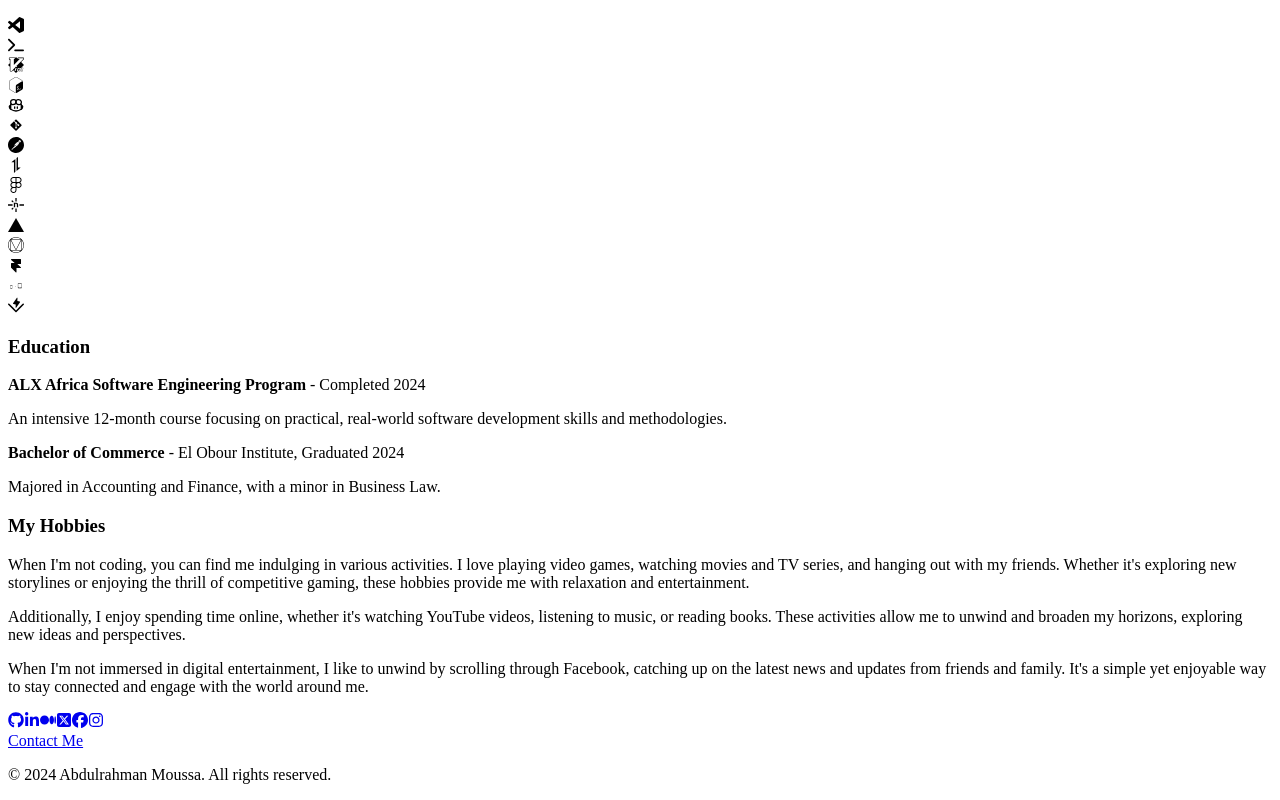
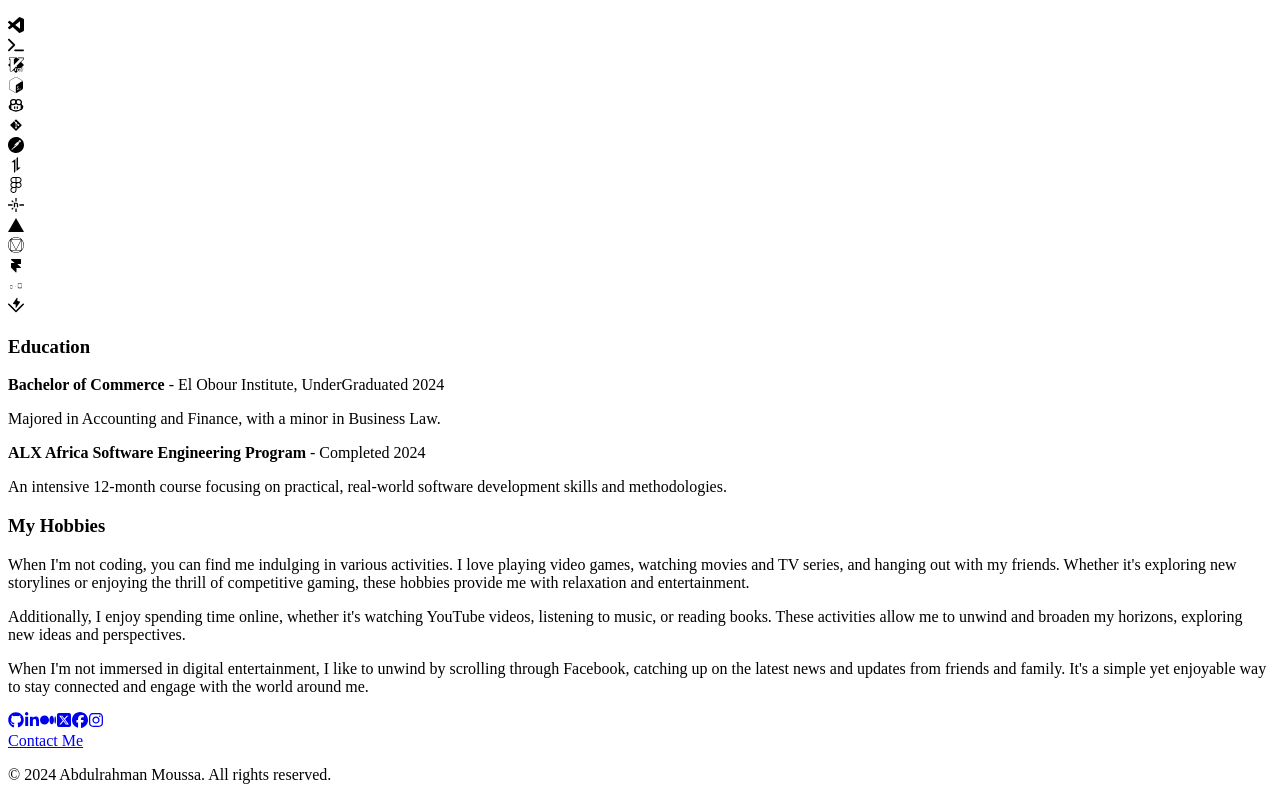
Before and after one commit to 3bdulrahmn69/Portfolio_v3, a React (Vite) app: page /about in a window 1280 px wide. Shown: the part 3180-3980 px from the top of the page. Built offline with nearby package versions, Linux system fonts and the light colour scheme; the HTML template or start-up script is replaced by a standard one.

Commit message:
enhnce Educarion - About Page

```diff
--- a/src/pages/About.jsx
+++ b/src/pages/About.jsx
@@ -111,21 +111,21 @@ const About = () => {
           <div className="text-lg text-gray-700 font-light leading-relaxed tracking-wide text-justify my-4">
             <div>
               <p>
+                <strong>Bachelor of Commerce</strong> - El Obour Institute,
+                UnderGraduated 2024
+              </p>
+              <p>
+                Majored in Accounting and Finance, with a minor in Business Law.
+              </p>
+            </div>
+            <div>
+              <p>
                 <strong>ALX Africa Software Engineering Program</strong> -
                 Completed 2024
               </p>
               <p>
                 An intensive 12-month course focusing on practical, real-world
                 software development skills and methodologies.
-              </p>
-            </div>
-            <div>
-              <p>
-                <strong>Bachelor of Commerce</strong> - El Obour Institute,
-                Graduated 2024
-              </p>
-              <p>
-                Majored in Accounting and Finance, with a minor in Business Law.
               </p>
             </div>
           </div>
```
